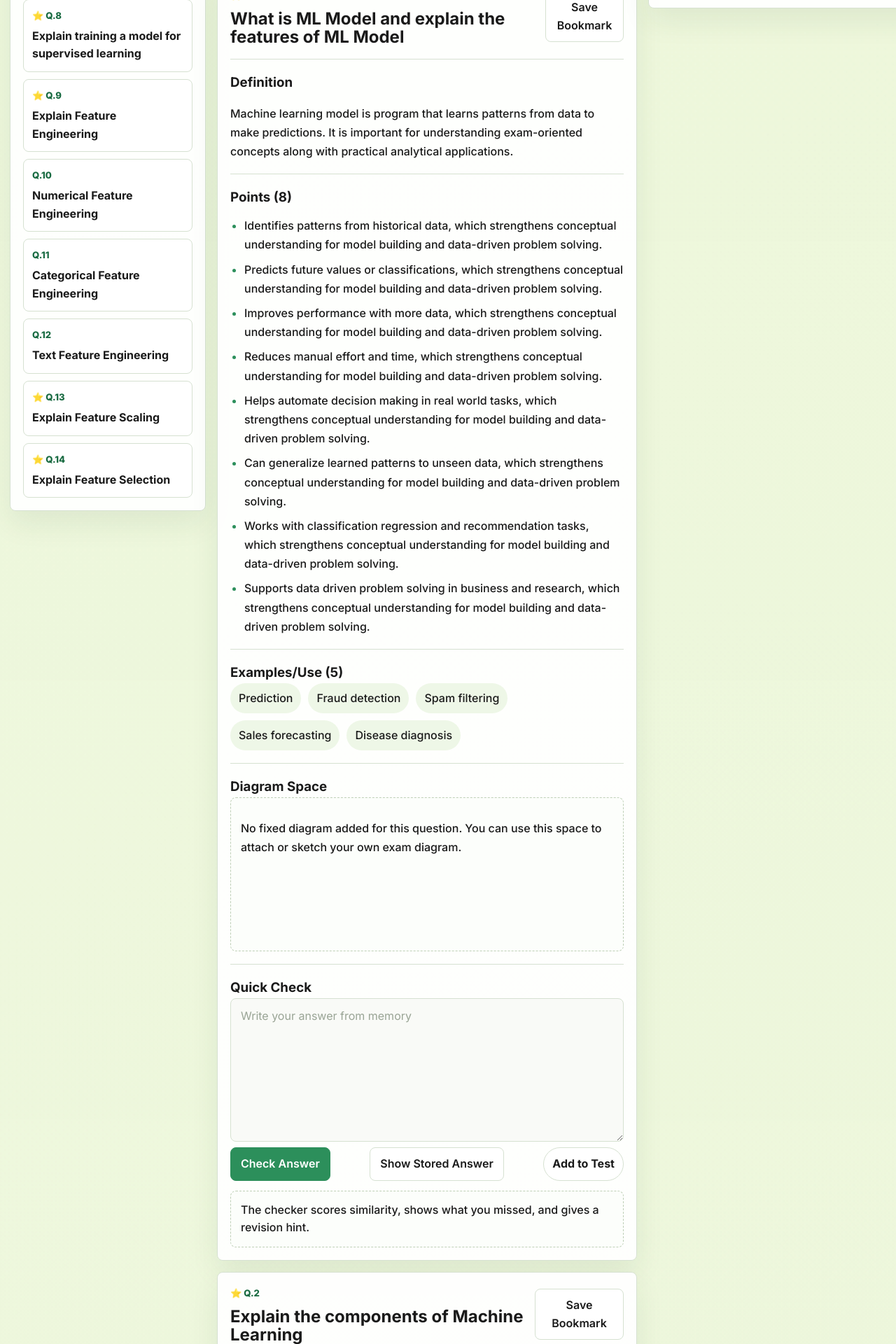
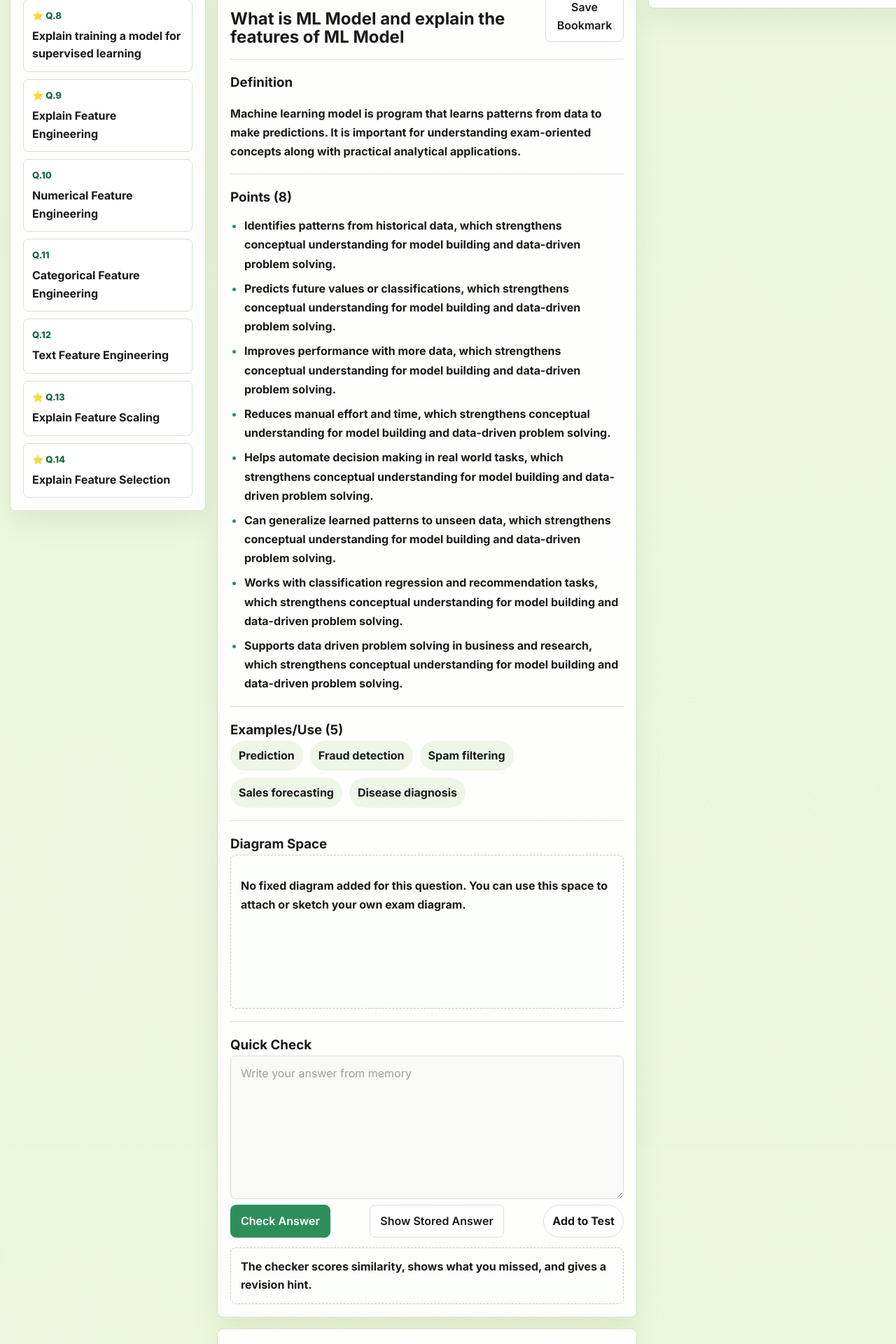
Before and after one commit to IzAnHaMzA/FINAL-SEM-AAM-BDA-PIP, a Flask app: page /subject/aam/unit/1 in a window 1280 px wide; the page is wider, and only the part inside the window is pictured. Shown: the part 1220-3140 px from the top of that part at 70% size. Run offline with Flask 3, Linux system fonts and the light colour scheme.

Commit message:
fix: Make all answer text bold for better readability
- Changed all answer paragraph text to font-weight: 700
- Updated point list items to bold
- Made table cells (td/th) bold for clarity
- Updated textarea text to 600 weight
- Made result boxes and test areas bold
- Enhanced feedback list items to bold
- All diagram captions and descriptions now bold
- Improved overall answer visibility and prominence

```diff
--- a/static/styles.css
+++ b/static/styles.css
@@ -63,7 +63,7 @@ p { color: #1a1a1a; line-height: 1.7; }
 .important-head h3, .important-head span { margin: 0; }
 .important-head span { color: var(--muted); font-weight: 700; }
 .important-list { display: grid; gap: 10px; }
-.important-item { display: grid; grid-template-columns: auto 1fr; gap: 10px; align-items: start; padding: 12px; border: 1px solid var(--line); border-radius: 8px; background: #fff; color: #1a1a1a; line-height: 1.7; font-weight: 500; }
+.important-item { display: grid; grid-template-columns: auto 1fr; gap: 10px; align-items: start; padding: 12px; border: 1px solid var(--line); border-radius: 8px; background: #fff; color: #1a1a1a; line-height: 1.7; font-weight: 700; }
 .important-item strong { color: #2c8f5b; font-weight: 700; }
 .important-item span { color: #1a1a1a; }
 .important-red { border-left: 5px solid #d44f4f; }
@@ -91,34 +91,34 @@ p { color: #1a1a1a; line-height: 1.7; }
 .selector-pill span { display: block; padding: 10px 12px; font-weight: 700; }
 .study-card { scroll-margin-top: 18px; }
 .study-block { padding-top: 18px; margin-top: 18px; border-top: 1px solid var(--line); }
-.study-block p { color: #1a1a1a; line-height: 1.7; font-weight: 500; }
+.study-block p { color: #1a1a1a; line-height: 1.7; font-weight: 700; }
 .point-list, .summary-list, .pdf-list { margin: 12px 0 0; padding-left: 20px; }
-.point-list li, .summary-list li { color: #1a1a1a; line-height: 1.7; font-weight: 500; margin-bottom: 8px; }
+.point-list li, .summary-list li { color: #1a1a1a; line-height: 1.7; font-weight: 700; margin-bottom: 8px; }
 .point-list li::marker { color: #2c8f5b; font-weight: 700; }
 .example-chip { display: inline-flex; margin: 0; padding: 8px 12px; border-radius: 999px; background: var(--surface-alt); font-weight: 700; color: #1a1a1a; }
 .example-list { display: flex; flex-wrap: wrap; gap: 10px; }
 .table-wrap { overflow-x: auto; }
 .difference-table { width: 100%; border-collapse: collapse; table-layout: fixed; }
-.difference-table th, .difference-table td { padding: 12px; text-align: left; vertical-align: top; border: 1px solid var(--line); color: #1a1a1a; line-height: 1.6; font-weight: 500; }
+.difference-table th, .difference-table td { padding: 12px; text-align: left; vertical-align: top; border: 1px solid var(--line); color: #1a1a1a; line-height: 1.6; font-weight: 700; }
 .difference-table th { background: var(--surface-alt); font-weight: 700; }
 .diagram-box { display: grid; gap: 10px; place-items: center; min-height: 220px; padding: 14px; border: 1px dashed #bfd0b7; border-radius: 8px; background: #fcfefb; }
 .diagram-box img { width: 100%; max-width: 560px; max-height: 360px; object-fit: contain; }
-.diagram-box figcaption { color: #56705d; text-align: center; font-weight: 500; }
+.diagram-box figcaption { color: #56705d; text-align: center; font-weight: 700; }
 .diagram-box.placeholder { place-items: start; }
-.diagram-box.placeholder p { color: #1a1a1a; line-height: 1.7; font-weight: 500; }
-textarea { width: 100%; border: 1px solid var(--line); border-radius: 8px; padding: 12px 14px; color: #1a1a1a; background: #f9faf7; resize: vertical; min-height: 120px; line-height: 1.6; font-weight: 500; }
+.diagram-box.placeholder p { color: #1a1a1a; line-height: 1.7; font-weight: 700; }
+textarea { width: 100%; border: 1px solid var(--line); border-radius: 8px; padding: 12px 14px; color: #1a1a1a; background: #f9faf7; resize: vertical; min-height: 120px; line-height: 1.6; font-weight: 600; }
 .soft-btn, .primary-btn, .bookmark-btn { padding: 10px 14px; border: 1px solid var(--line); border-radius: 8px; background: #fff; cursor: pointer; font-weight: 600; color: #1a1a1a; }
 .primary-btn { color: #fff; background: var(--primary); border-color: var(--primary); }
 .bookmark-btn.saved { color: #fff; background: var(--primary-strong); border-color: var(--primary-strong); }
-.test-area, .result-box { margin-top: 14px; border: 1px dashed #bfd0b7; border-radius: 8px; padding: 14px; background: #fcfefb; color: #1a1a1a; line-height: 1.6; font-weight: 500; }
-.test-area li, .result-box li { color: #1a1a1a; line-height: 1.7; font-weight: 500; margin-bottom: 6px; }
+.test-area, .result-box { margin-top: 14px; border: 1px dashed #bfd0b7; border-radius: 8px; padding: 14px; background: #fcfefb; color: #1a1a1a; line-height: 1.6; font-weight: 700; }
+.test-area li, .result-box li { color: #1a1a1a; line-height: 1.7; font-weight: 700; margin-bottom: 6px; }
 .test-card { padding: 14px; border-radius: 8px; background: #fff; }
 .score-strip { display: flex; gap: 12px; flex-wrap: wrap; margin-bottom: 14px; }
 .score-strip strong, .score-strip span { padding: 8px 10px; border-radius: 999px; background: var(--surface-alt); color: #1a1a1a; font-weight: 600; }
 .feedback-grid { display: grid; grid-template-columns: repeat(2, minmax(0, 1fr)); gap: 16px; }
 .feedback-grid h4 { margin: 0 0 10px; color: #1a1a1a; font-weight: 700; }
 .feedback-grid ul { list-style: none; padding-left: 0; }
-.feedback-grid li { color: #1a1a1a; line-height: 1.7; font-weight: 500; margin-bottom: 8px; padding-left: 20px; position: relative; }
+.feedback-grid li { color: #1a1a1a; line-height: 1.7; font-weight: 700; margin-bottom: 8px; padding-left: 20px; position: relative; }
 .feedback-grid li::before { content: "◦"; position: absolute; left: 0; color: #2c8f5b; font-weight: 700; }
 .test-question, .summary-score { font-size: 1.05rem; font-weight: 700; color: #1a1a1a; }
 .top-gap { margin-top: 12px; }
```
